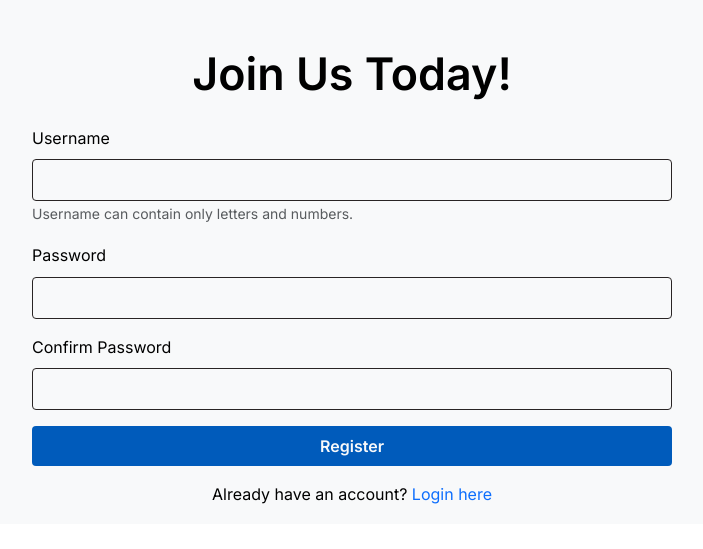
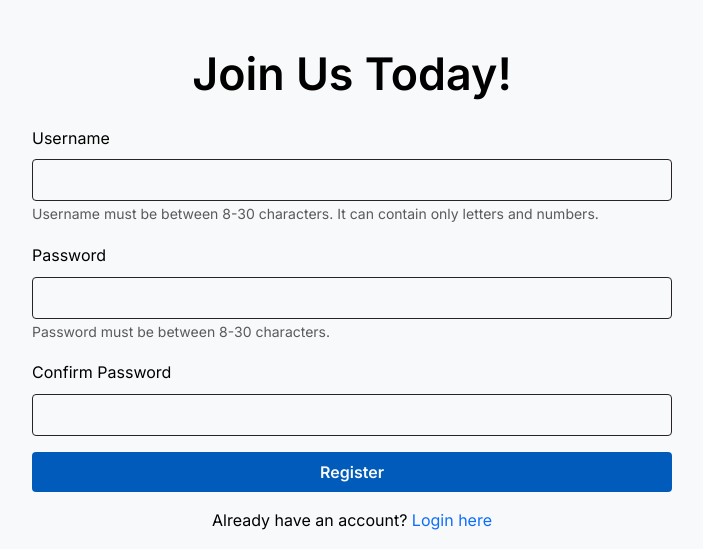
Before and after one commit to h3rogam3r8/cse-312, a Flask app: page /register in a window 1280 px wide. Shown: the part 416-965 px from the top of the page, without its empty margins (288-991 px from the left). Before the commit the page ends 920 px from the top, so only its background shows below. Run offline with Flask 3, Linux system fonts and the light colour scheme; some libraries are stand-ins or nearby versions.

Commit message:
fixed registering with requirements bug

```diff
--- a/templates/html/register.html
+++ b/templates/html/register.html
@@ -14,7 +14,7 @@
 
         <!--error if passwords/username is too long-->
         {% if too_long %}
-        <p style="color:red;">"Username or Password must be 30 characters or less"</p>
+        <p style="color:red;">Invalid username or password. Please ensure you meet the requirements.</p>
         {% endif %}
         <!--error if user exists already-->
         {%if already_an_user %}
@@ -23,12 +23,13 @@
         <div class="mb-3 w-50">
             <label for="username" class="form-label">Username</label>
             <input type="text" class="form-control" id="username" name="username" required pattern="[a-zA-Z0-9]+" maxlength="30">
-            <small class="form-text text-muted">Username can contain only letters and numbers.</small>
+            <small class="form-text text-muted">Username must be between 8-30 characters. It can contain only letters and numbers.</small>
         </div>
         </div>
         <div class="mb-3 w-50">
             <label for="password" class="form-label">Password</label>
             <input type="password" class="form-control" id="password" name="password" required maxlength="30">
+            <small class="form-text text-muted">Password must be between 8-30 characters.</small>
         </div>
         <div class="mb-3 w-50"> <!--confirmation password-->
             <label for="confirm_password" class="form-label">Confirm Password</label>
```
